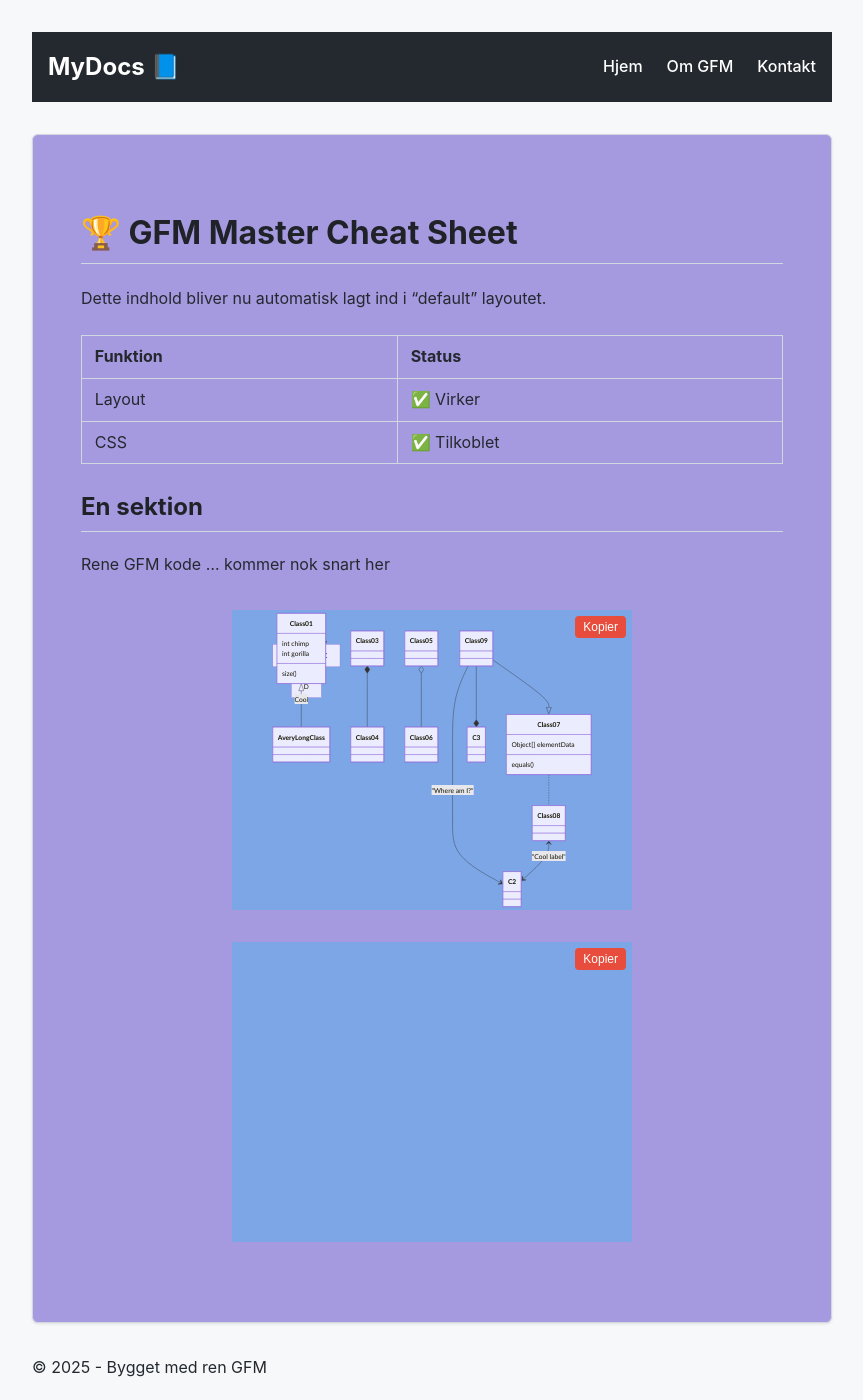
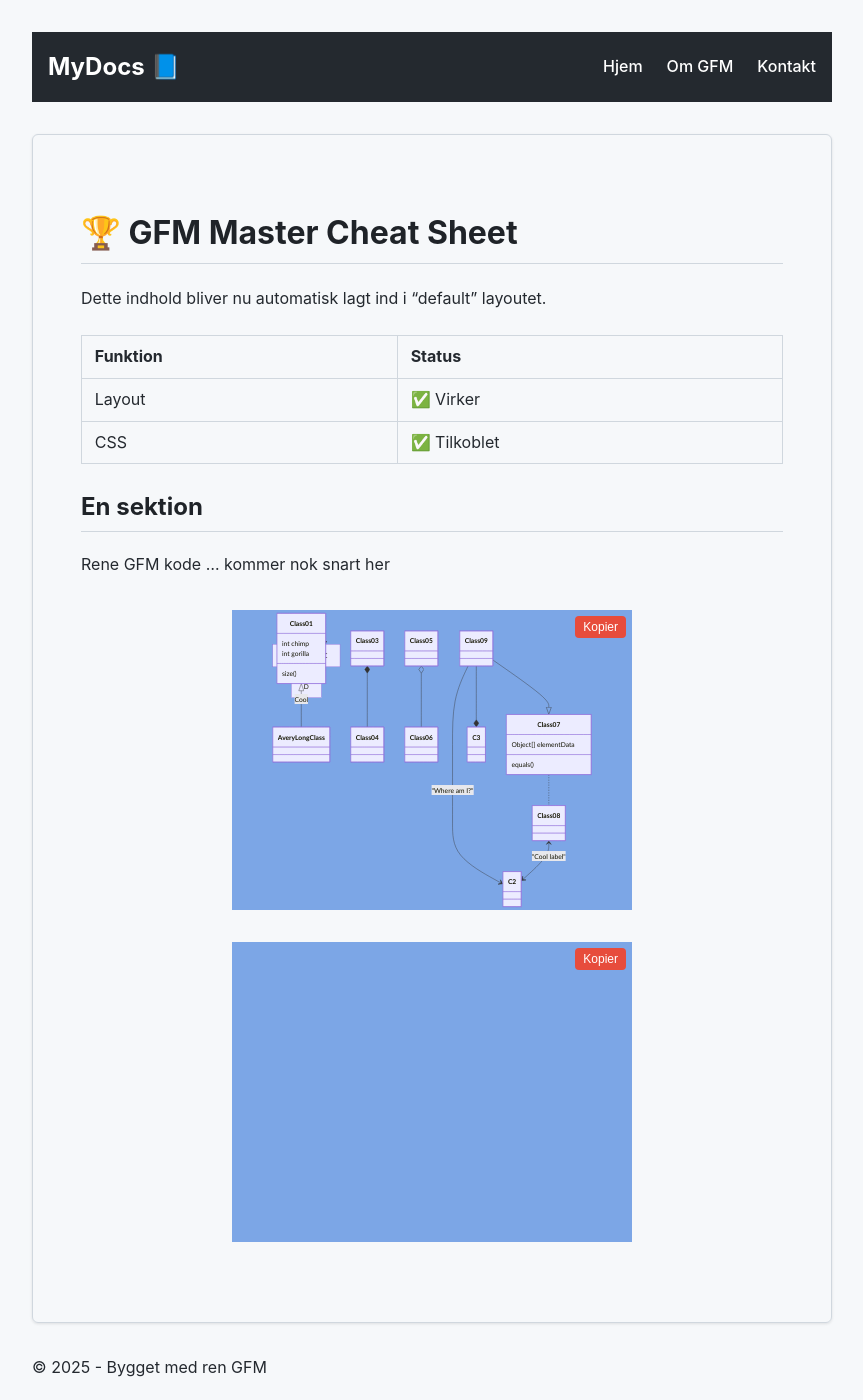
Before and after one commit to crasjens/Markdown, a Jekyll site: the page built from docs/index.md, in a window 1280 px wide and 1400 px high. Shown: the whole window, without its empty margins (208-1071 px from the left). Built offline with Jekyll 4.4.1, drawn with Linux system fonts in a browser that asks for light colours; comment, search, counter and statistics services are not loaded.

Commit message:
remove main color

```diff
--- a/docs/_sass/main.scss
+++ b/docs/_sass/main.scss
@@ -14,7 +14,6 @@ body {
 }
 
 main {
-    background: #a599e0ff;
     padding: 3rem;
     border: 0.0625rem solid #d0d7de; /* 1px */
     border-radius: 0.375rem; /* 6px */
```
